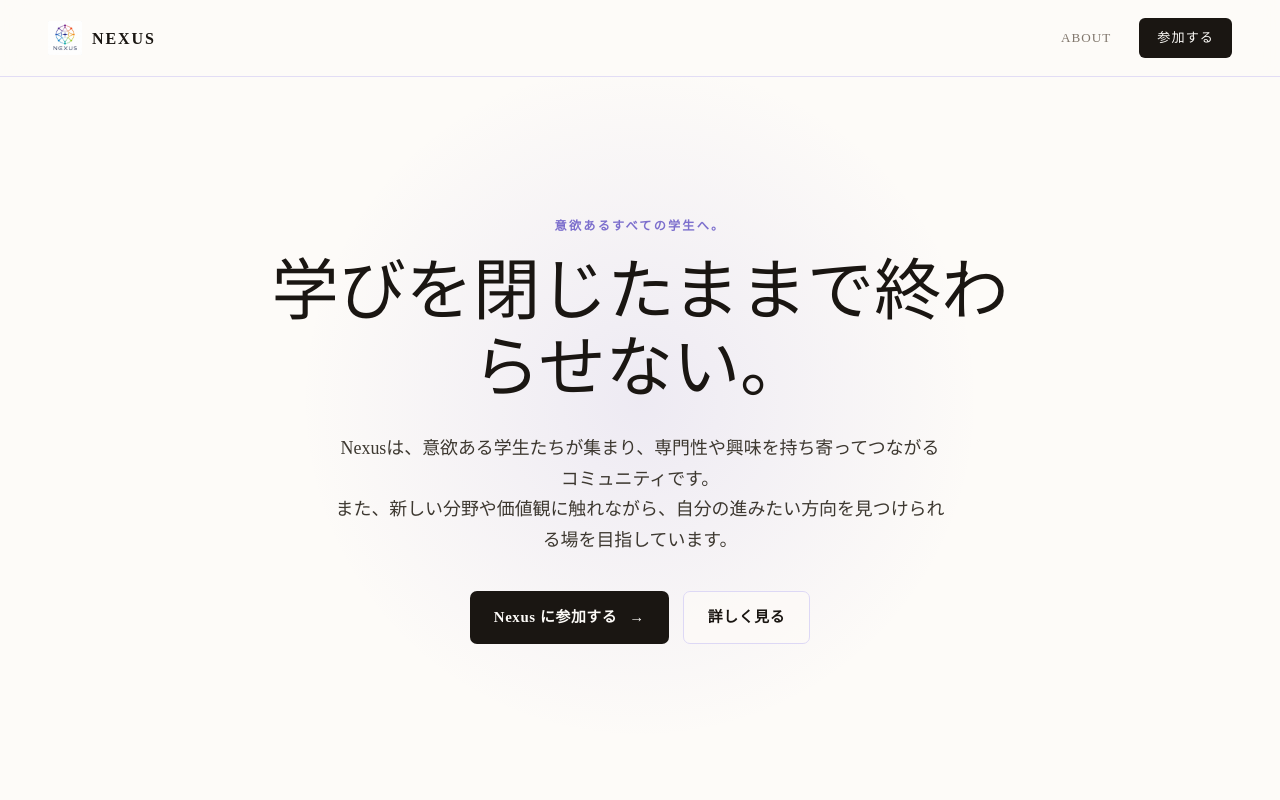
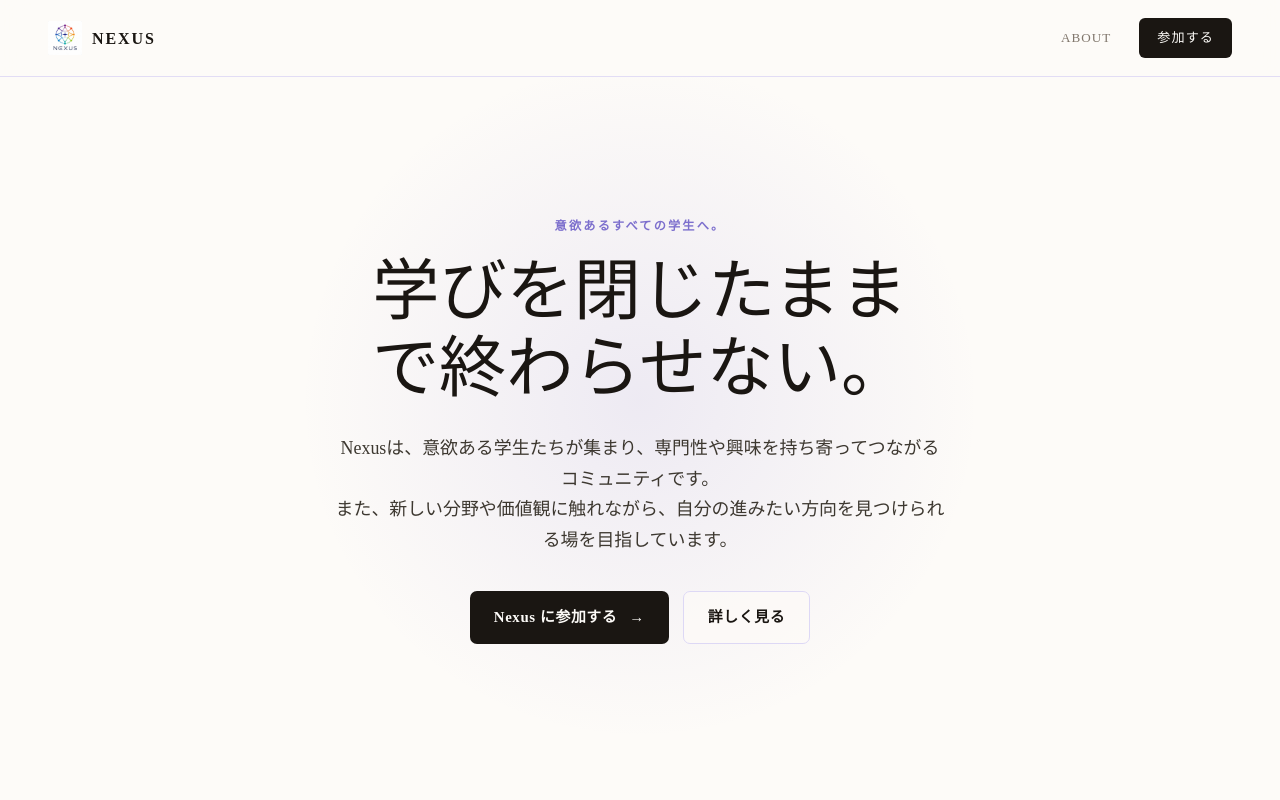
Before and after one commit to Kojki/nexus-website, a Next.js app: page / in a window 1280 px wide. Shown: the top 800 px of the page. Built offline with nearby package versions, Linux system fonts and the light colour scheme.

Commit message:
Add line breaks to the headings in the hero section to improve readability.

```diff
--- a/app/page.tsx
+++ b/app/page.tsx
@@ -67,7 +67,8 @@ export default function Home() {
           <p className="eyebrow">意欲あるすべての学生へ。</p>
 
           <h1 style={{ fontSize: "clamp(2.2rem, 5.5vw, 4.2rem)" }}>
-            学びを閉じたままで終わらせない。
+            学びを閉じたまま<br />
+            で終わらせない。
           </h1>
 
           <p className="hero-copy">
```
